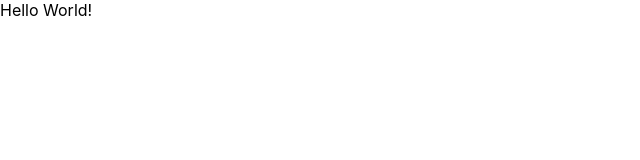
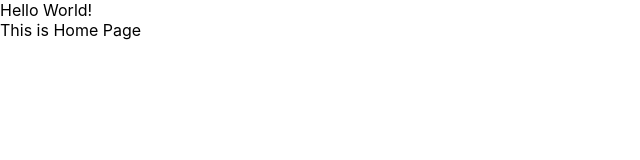
Before and after one commit to MihaiAdriann/Project2, a React (Create React App) app: page / in a window 1280 px wide. Shown: the top 160 px of the page, without its empty margins (0-640 px from the left). Built offline with nearby package versions, Linux system fonts and the light colour scheme.

Commit message:
Home Page Add

```diff
--- a/src/App.js
+++ b/src/App.js
@@ -1,5 +1,6 @@
 import React from 'react';
 import './App.css';
+import Home from './pages/Home'
 
 class App extends React.Component{
   constructor(){
@@ -11,6 +12,7 @@ render(){
   return(
     <div>
       Hello World!
+      <Home/>
     </div>
 
   )
--- /dev/null
+++ b/src/pages/Home.jsx
@@ -0,0 +1,11 @@
+import React from 'react'
+
+function Home() {
+  return (
+    <div>
+      This is Home Page
+    </div>
+  )
+}
+
+export default Home
```
